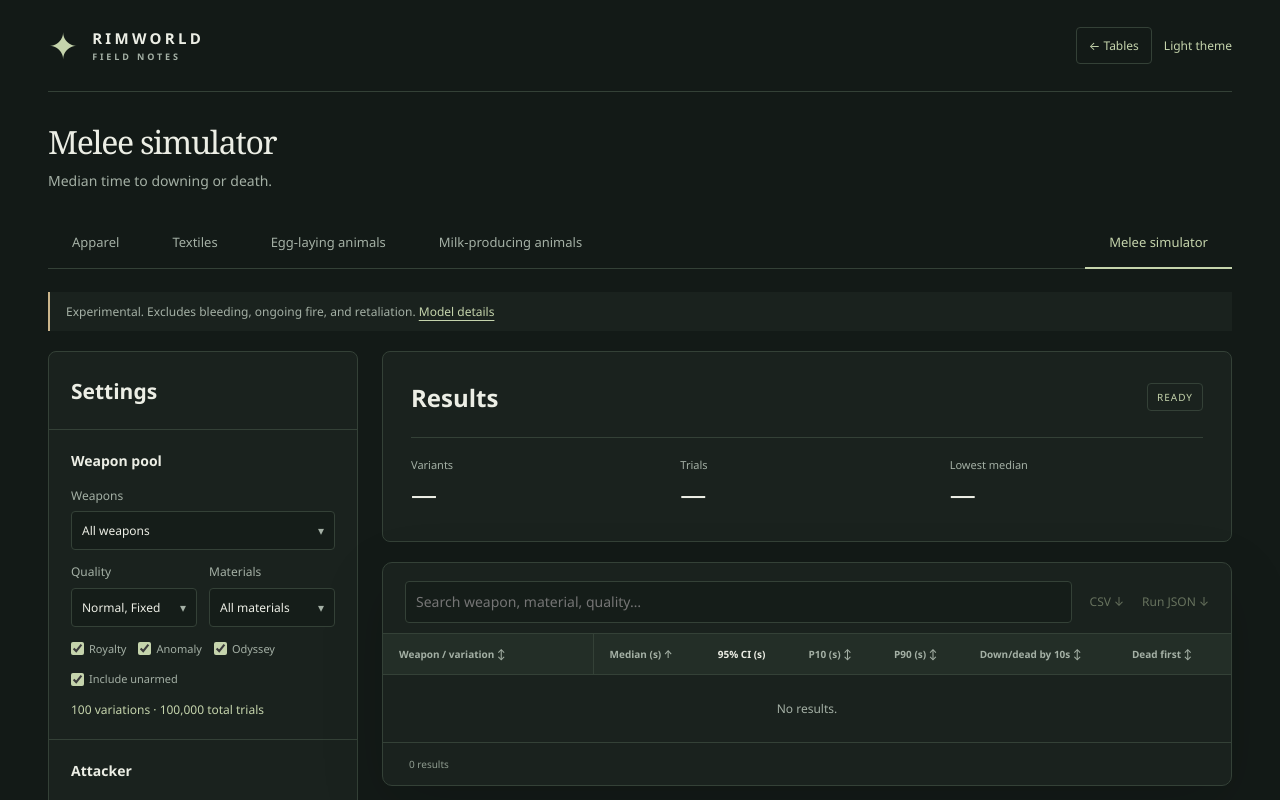
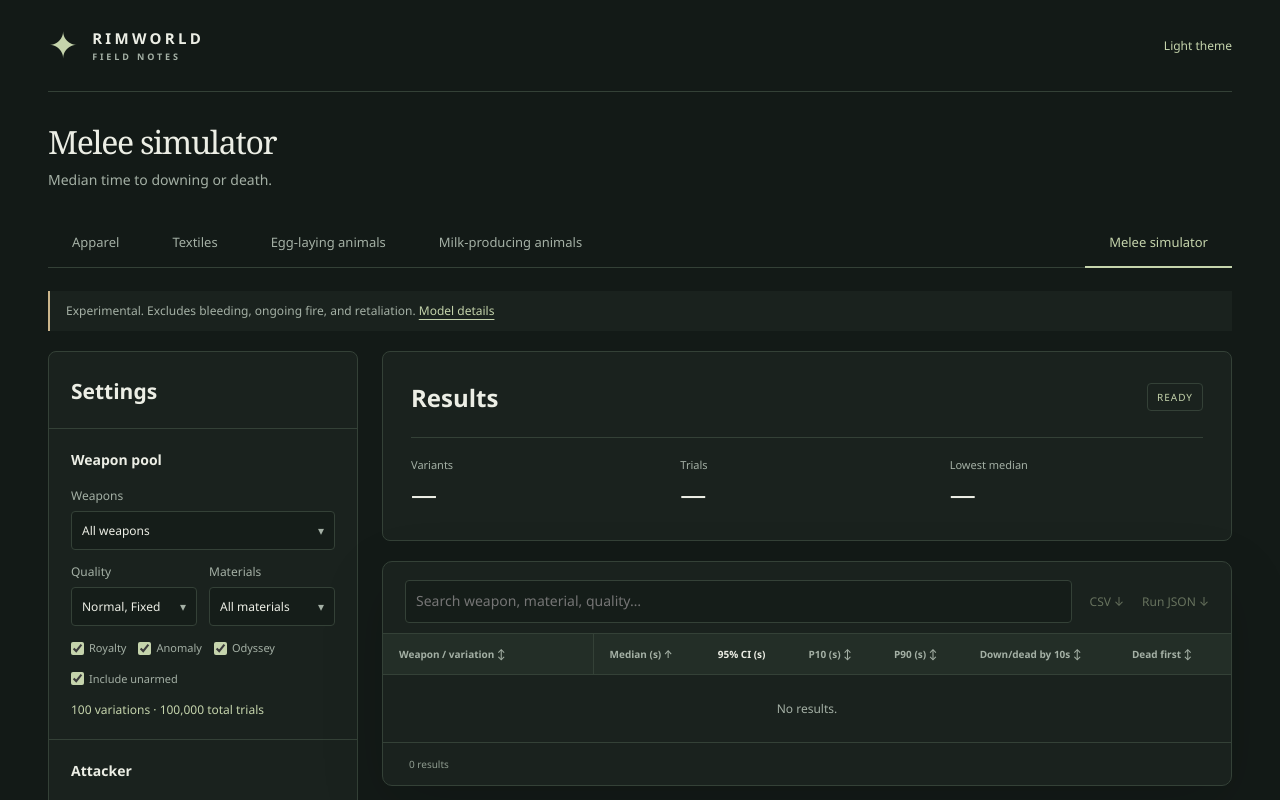
Before and after one commit to ttdow/rimworld-reference, a plain HTML site: page site/melee.html in a window 1280 px wide. Shown: the top 800 px of the page. Drawn offline with Linux system fonts and the light colour scheme.

Commit message:
Remove simulator Tables button

```diff
--- a/site/assets/melee.css
+++ b/site/assets/melee.css
@@ -1,8 +1,6 @@
 .lab-mark { font-size: 36px; line-height: 1; color: var(--accent); }
 .simulator-header { gap: 16px; flex-wrap: wrap; }
 .simulator-header .header-actions { gap: 12px; flex-wrap: wrap; margin-left: auto; }
-.back-link { display: inline-flex; padding: 8px 12px; border: 1px solid var(--line); border-radius: 4px; color: var(--accent); font-size: 12px; text-decoration: none; }
-.back-link:hover { background: var(--hover); }
 .simulator-nav .dataset-button { text-decoration: none; }
 .lab-intro { padding-block: 24px; }
 .lab-intro h1 { font-size: 32px; }
--- a/site/melee.html
+++ b/site/melee.html
@@ -17,7 +17,7 @@
   <a class="skip-link" href="#lab">Skip to simulator</a>
   <header class="site-header simulator-header">
     <a class="brand" href="./index.html"><span class="lab-mark" aria-hidden="true">✦</span><span><strong>RIMWORLD</strong><span class="brand-subtitle">FIELD NOTES</span></span></a>
-    <div class="header-actions"><a class="back-link" href="./index.html">← Tables</a><button id="theme-toggle" class="text-button" type="button" aria-label="Switch to light theme">Light theme</button></div>
+    <div class="header-actions"><button id="theme-toggle" class="text-button" type="button" aria-label="Switch to light theme">Light theme</button></div>
   </header>
   <main id="lab">
     <section class="page-intro lab-intro">
```
